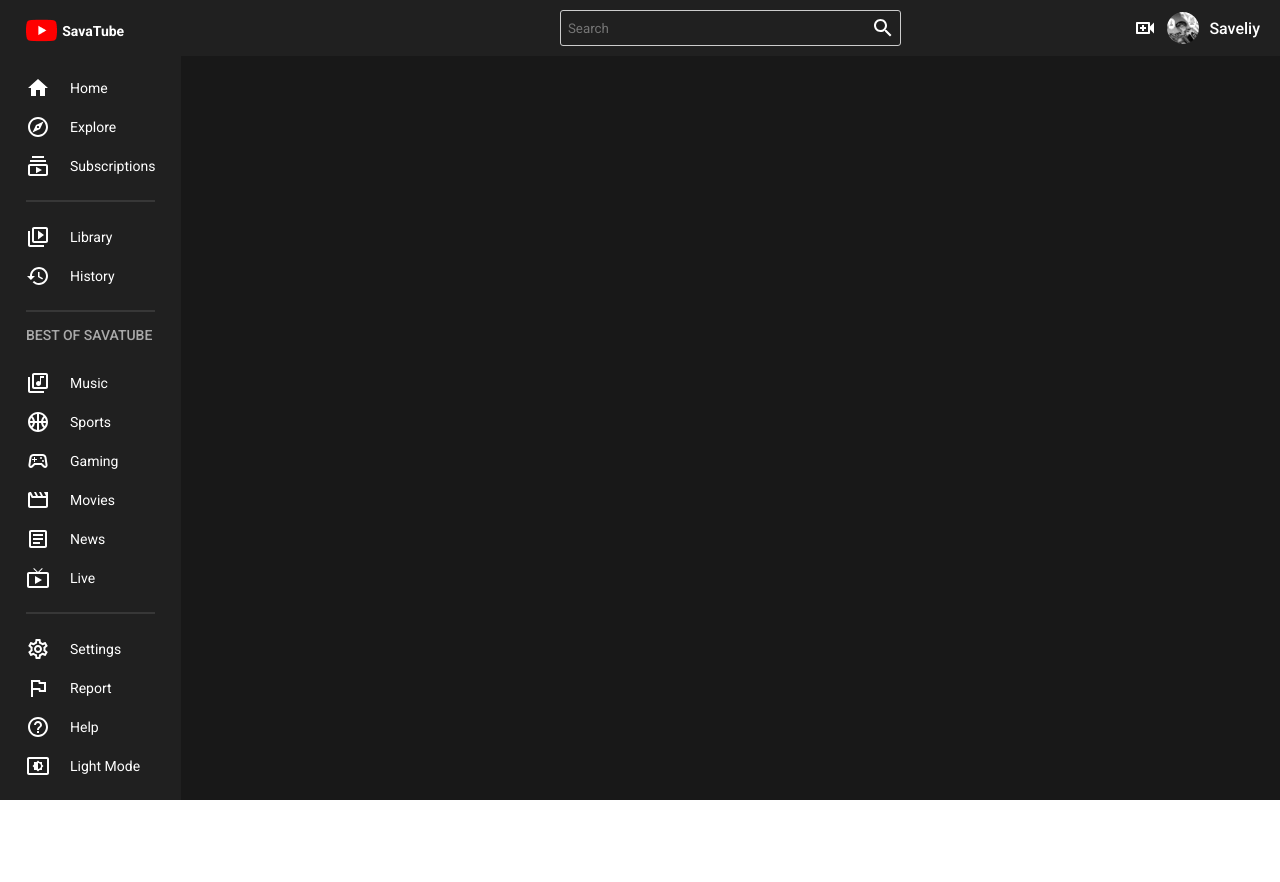
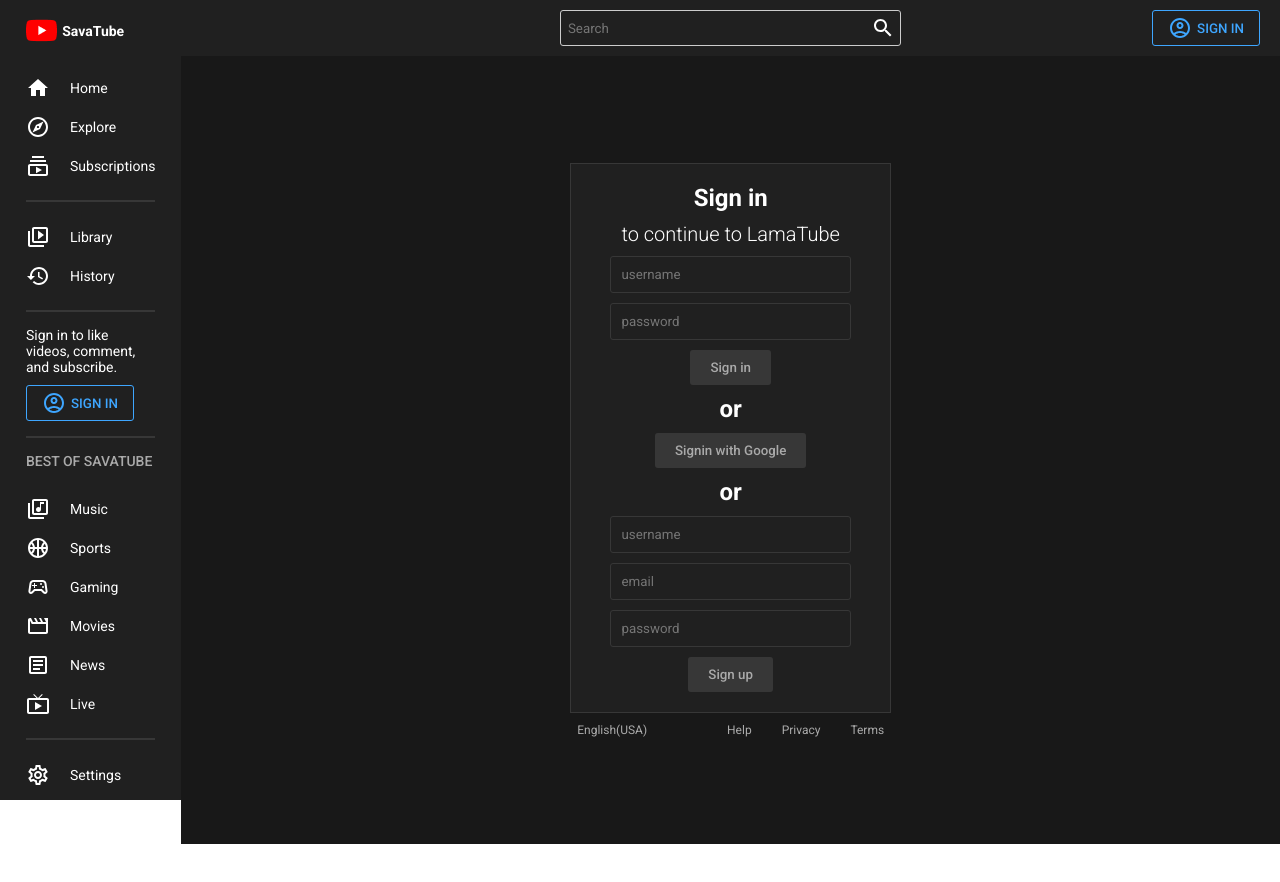
Before and after one commit to Medvedev-Savelii/mern_youtube, a React (Create React App) app in the folder client/: page /signin in a window 1280 px wide. Shown: the top 882 px of the page. Before the commit the page ends 803 px from the top, so only its background shows below. Built offline with nearby package versions, Linux system fonts and the light colour scheme.

Commit message:
five-commit

```diff
--- a/client/src/App.js
+++ b/client/src/App.js
@@ -6,6 +6,7 @@
 import Navbar from "./components/Navbar";
 import Home from "./pages/Home";
 import Video from "./pages/Video";
+import SignIn from "./pages/SignIn";
 
 const Container = styled.div`
   display: flex;
@@ -20,7 +21,7 @@
 
 function App() {
   const [darkMode, setDarkMode] = useState(true);
-
+  const currentUser = false;
   return (
     <ThemeProvider theme={darkMode ? darkTheme : lightTheme}>
       <Container>
@@ -33,6 +34,10 @@
                 <Route index element={<Home type="random" />} />
                 <Route path="trends" element={<Home type="trend" />} />
                 <Route path="subscriptions" element={<Home type="sub" />} />
+                <Route
+                  path="signin"
+                  element={currentUser ? <Home /> : <SignIn />}
+                />
                 <Route path="video">
                   <Route path=":id" element={<Video />} />
                 </Route>
--- a/client/src/components/Menu.jsx
+++ b/client/src/components/Menu.jsx
@@ -83,7 +83,7 @@
 `;
 
 const Menu = ({ darkMode, setDarkMode }) => {
-  const currentUser = true;
+  const currentUser = false;
   return (
     <Container>
       <Wrapper>
--- a/client/src/components/Navbar.jsx
+++ b/client/src/components/Navbar.jsx
@@ -1,4 +1,4 @@
-import React, { useState } from "react";
+import React from "react";
 import styled from "styled-components";
 import AccountCircleOutlinedIcon from "@mui/icons-material/AccountCircleOutlined";
 import SearchOutlinedIcon from "@mui/icons-material/SearchOutlined";
@@ -74,7 +74,7 @@
 
 const Navbar = () => {
   const navigate = useNavigate();
-  const currentUser = true;
+  const currentUser = false;
   return (
     <>
       <Container>
--- a/client/src/pages/SignIn.jsx
+++ b/client/src/pages/SignIn.jsx
@@ -0,0 +1,113 @@
+import React, { useState } from "react";
+import { useNavigate } from "react-router-dom";
+import styled from "styled-components";
+
+const Container = styled.div`
+  display: flex;
+  flex-direction: column;
+  align-items: center;
+  justify-content: center;
+  height: calc(100vh - 56px);
+  color: ${({ theme }) => theme.text};
+`;
+
+const Wrapper = styled.div`
+  display: flex;
+  align-items: center;
+  flex-direction: column;
+  background-color: ${({ theme }) => theme.bgLighter};
+  border: 1px solid ${({ theme }) => theme.soft};
+  padding: 20px 50px;
+  gap: 10px;
+`;
+
+const Title = styled.h1`
+  font-size: 24px;
+`;
+
+const SubTitle = styled.h2`
+  font-size: 20px;
+  font-weight: 300;
+`;
+
+const Input = styled.input`
+  border: 1px solid ${({ theme }) => theme.soft};
+  border-radius: 3px;
+  padding: 10px;
+  background-color: transparent;
+  width: 100%;
+  color: ${({ theme }) => theme.text};
+`;
+
+const Button = styled.button`
+  border-radius: 3px;
+  border: none;
+  padding: 10px 20px;
+  font-weight: 500;
+  cursor: pointer;
+  background-color: ${({ theme }) => theme.soft};
+  color: ${({ theme }) => theme.textSoft};
+`;
+
+const More = styled.div`
+  display: flex;
+  margin-top: 10px;
+  font-size: 12px;
+  color: ${({ theme }) => theme.textSoft};
+`;
+
+const Links = styled.div`
+  margin-left: 50px;
+`;
+
+const Link = styled.span`
+  margin-left: 30px;
+`;
+const SignIn = () => {
+  const [name, setName] = useState("");
+  const [email, setEmail] = useState("");
+  const [password, setPassword] = useState("");
+  const navigate = useNavigate();
+  return (
+    <Container>
+      <Wrapper>
+        <Title>Sign in</Title>
+        <SubTitle>to continue to LamaTube</SubTitle>
+        <Input
+          placeholder="username"
+          onChange={(e) => setName(e.target.value)}
+        />
+        <Input
+          type="password"
+          placeholder="password"
+          onChange={(e) => setPassword(e.target.value)}
+        />
+        <Button>Sign in</Button>
+        <Title>or</Title>
+        <Button>Signin with Google</Button>
+        <Title>or</Title>
+        <Input
+          placeholder="username"
+          onChange={(e) => setName(e.target.value)}
+        />
+        <Input placeholder="email" onChange={(e) => setEmail(e.target.value)} />
+        <Input
+          type="password"
+          placeholder="password"
+          onChange={(e) => setPassword(e.target.value)}
+        />
+        <Button>Sign up</Button>
+      </Wrapper>
+      <More>
+        English(USA)
+        <Links>
+          <Link>Help</Link>
+          <Link>Privacy</Link>
+          <Link>Terms</Link>
+        </Links>
+      </More>
+    </Container>
+  );
+};
+
+export default SignIn;
```
